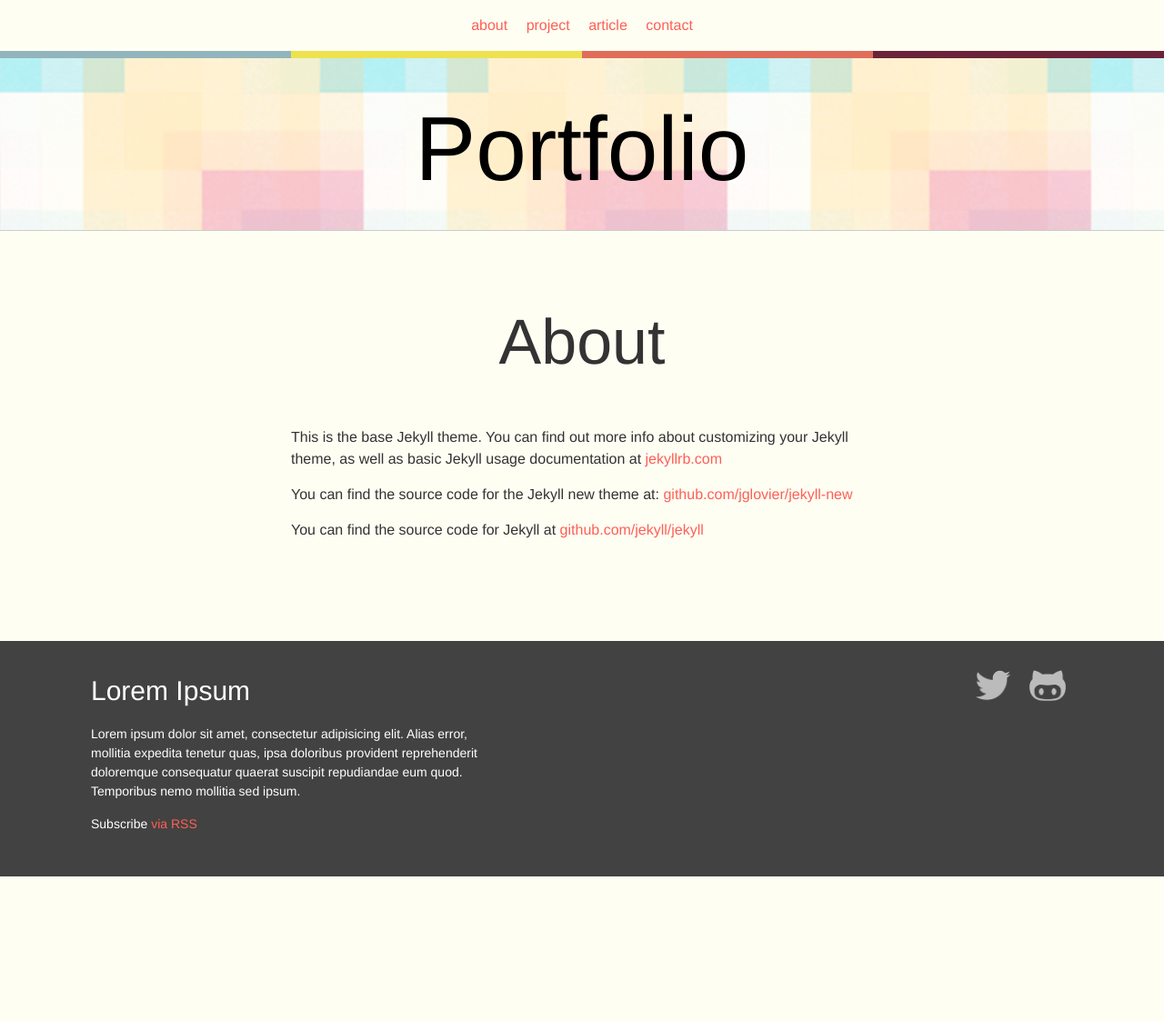
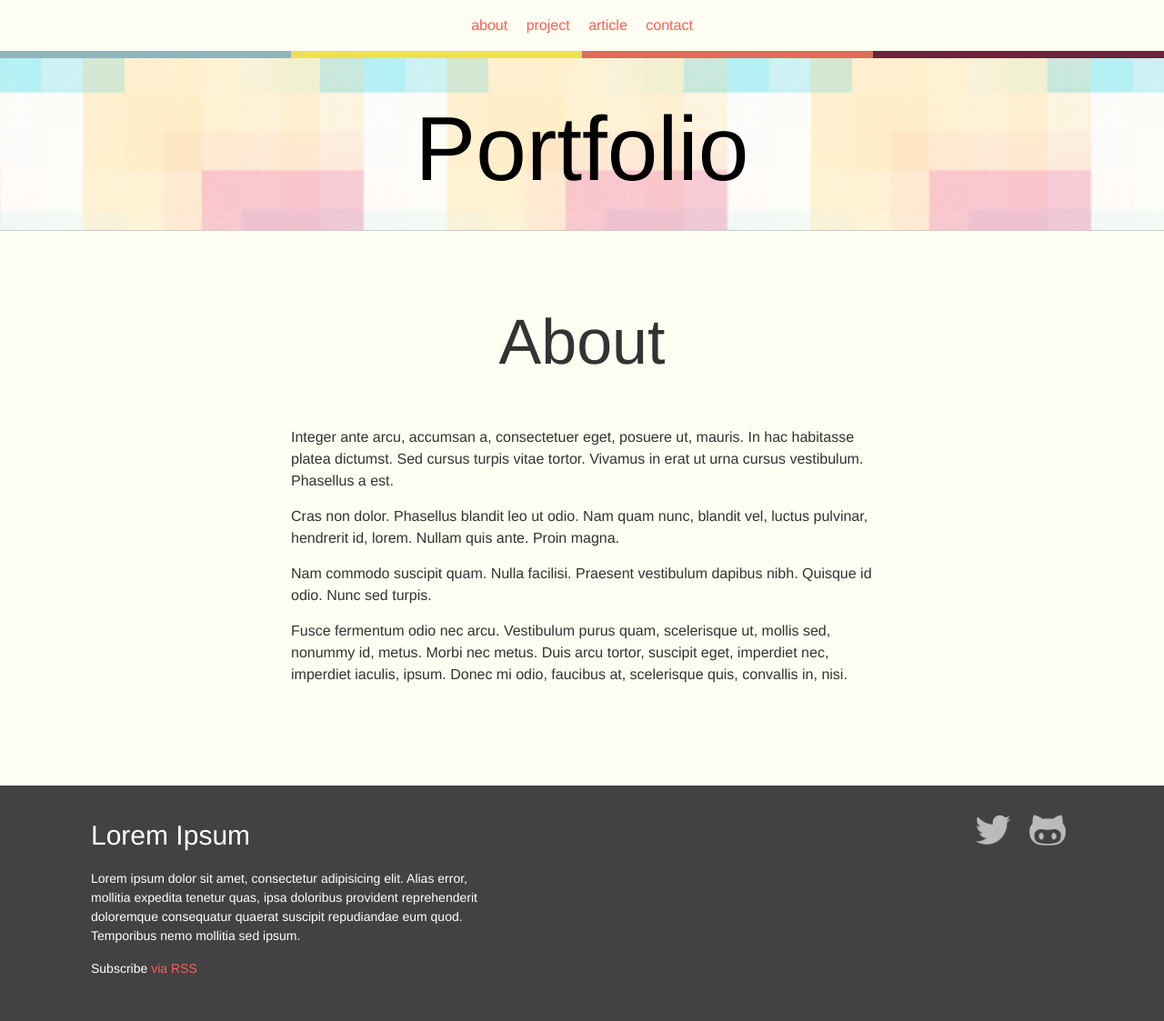
Before and after one commit to edwinchen85/portfolio, a Jekyll site: the page built from about.md, in a window 1280 px wide. Shown: the whole page at 91% size. Built offline with Jekyll 4.4.1, drawn with Linux system fonts in a browser that asks for light colours; before the commit the page ends 964 px from its top, so only the background shows below that.

Commit message:
Replace with new content for about page

```diff
--- a/about.md
+++ b/about.md
@@ -4,8 +4,10 @@ title: About
 permalink: /about/
 ---
 
-This is the base Jekyll theme. You can find out more info about customizing your Jekyll theme, as well as basic Jekyll usage documentation at [jekyllrb.com](http://jekyllrb.com/)
+Integer ante arcu, accumsan a, consectetuer eget, posuere ut, mauris. In hac habitasse platea dictumst. Sed cursus turpis vitae tortor. Vivamus in erat ut urna cursus vestibulum. Phasellus a est.
 
-You can find the source code for the Jekyll new theme at: [github.com/jglovier/jekyll-new](https://github.com/jglovier/jekyll-new)
+Cras non dolor. Phasellus blandit leo ut odio. Nam quam nunc, blandit vel, luctus pulvinar, hendrerit id, lorem. Nullam quis ante. Proin magna.
 
-You can find the source code for Jekyll at [github.com/jekyll/jekyll](https://github.com/jekyll/jekyll)
+Nam commodo suscipit quam. Nulla facilisi. Praesent vestibulum dapibus nibh. Quisque id odio. Nunc sed turpis.
+
+Fusce fermentum odio nec arcu. Vestibulum purus quam, scelerisque ut, mollis sed, nonummy id, metus. Morbi nec metus. Duis arcu tortor, suscipit eget, imperdiet nec, imperdiet iaculis, ipsum. Donec mi odio, faucibus at, scelerisque quis, convallis in, nisi.
```
